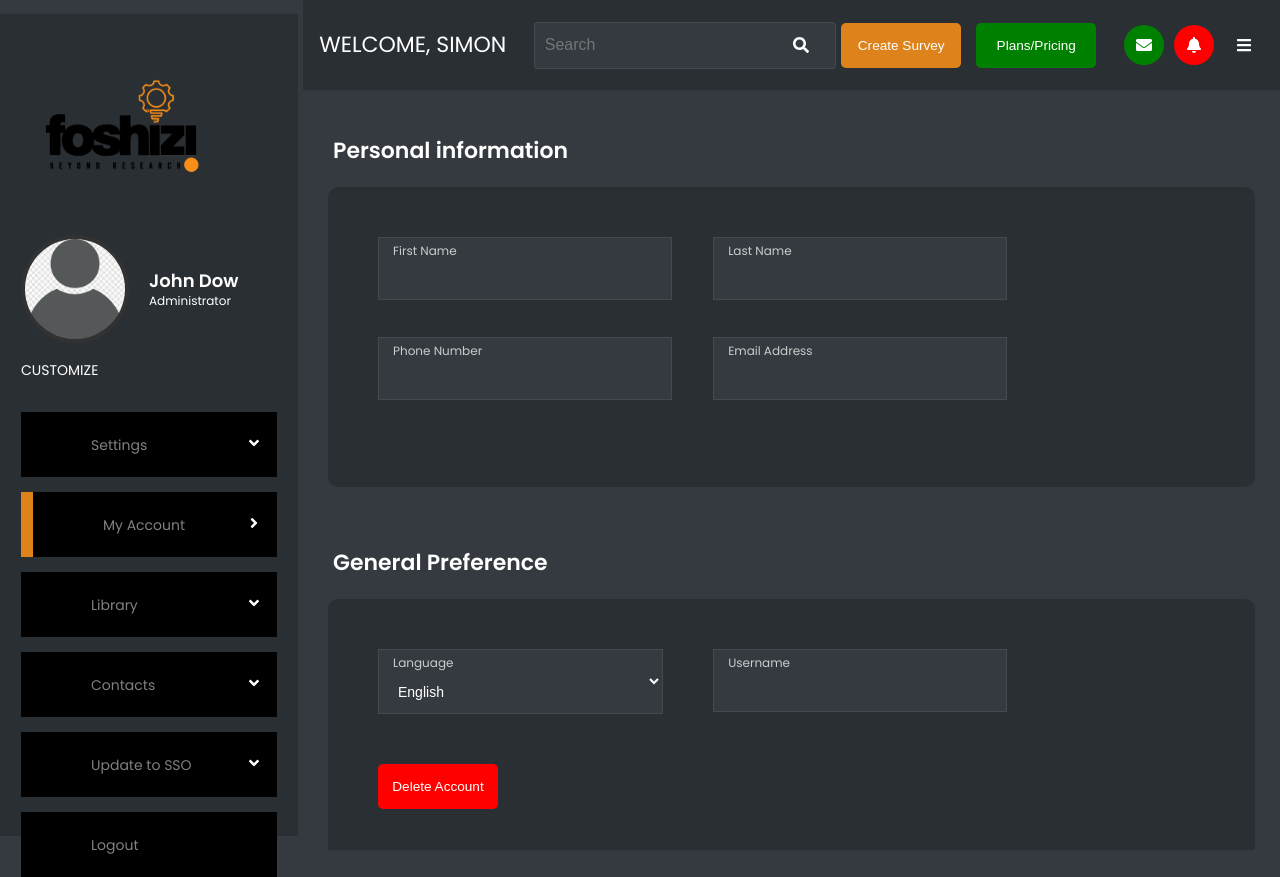
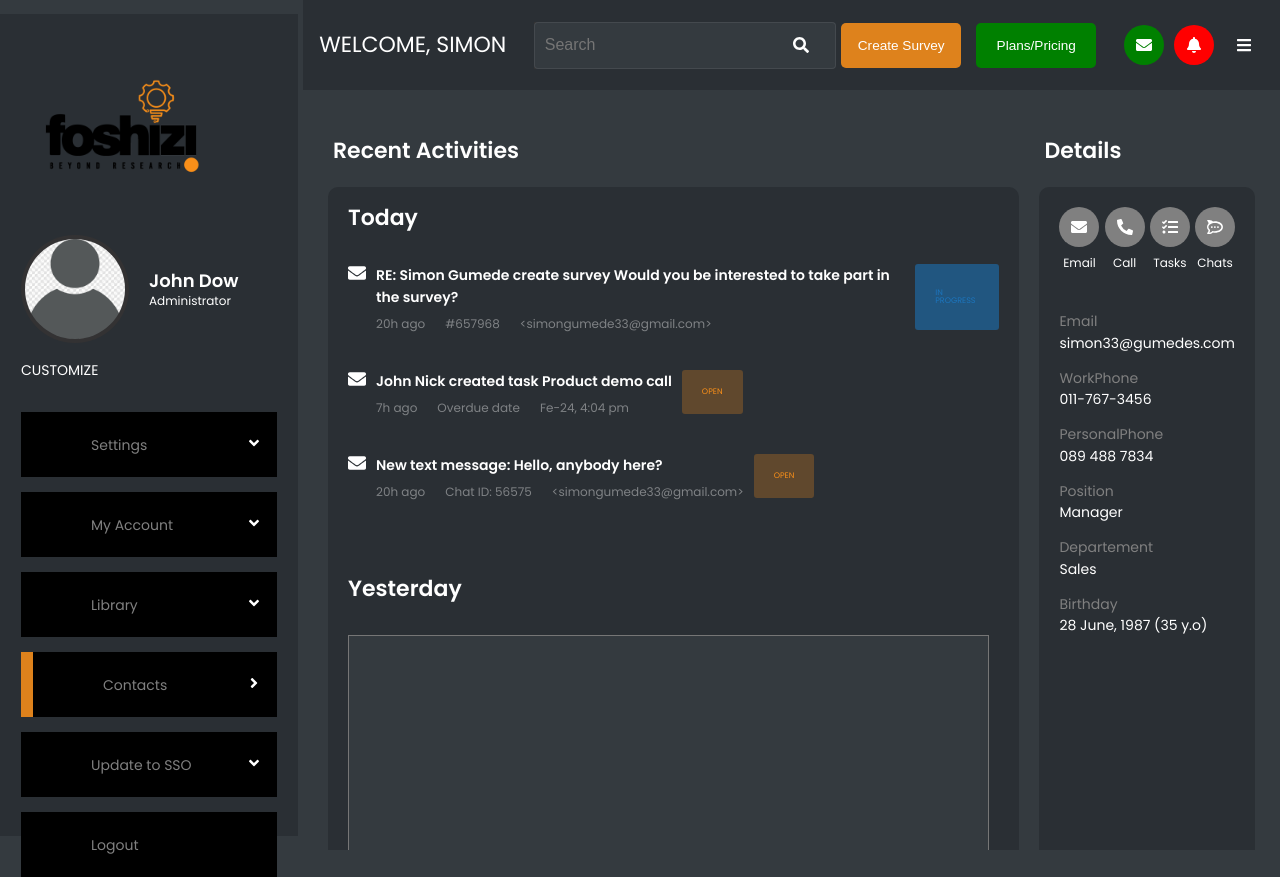
Before and after one commit to mwingrov/Foshizi, a Next.js app: page /dashboard in a window 1280 px wide. Built offline with nearby package versions, Linux system fonts and the light colour scheme.

Commit message:
features : contact page --details

```diff
--- /dev/null
+++ b/src/components/cards/recentActivitiesCard /index.js
@@ -0,0 +1,132 @@
+import Card from "@/components/base/card";
+import {
+  RecenActivityHeading,
+  ActivitiesContainer,
+  ActivityIcon,
+  ActivityContent,
+  ActivitiesList,
+  ActivityTitle,
+  ActivityDescription,
+  ActivityTime,
+  ActivityLog,
+  ActivityOrigin,
+  ActivityStatus,
+  Activity,
+  PreviousActivity,
+  TextAreaContainer,
+  IconWrapper,
+  DetailsHeading,
+  IconLabel,
+  Details,
+  DetailItem,
+  DetailLabel,
+  DetailsContainer,
+} from "./recentActivitiesElement";
+import { FaEnvelope, FaPhoneAlt, FaTasks, FaRocketchat } from "react-icons/fa";
+import { IconElement } from "@/components/ui/header/HeaderElement";
+
+const RecentActivitiesCard = ({ width }) => {
+  const recentActivities = [
+    {
+      title:
+        "RE: Simon Gumede create survey Would you be interested to take part in the survey?",
+      time: "20h ago",
+      log: "#657968",
+      origin: "<simongumede33@gmail.com>",
+      status: "In progress",
+    },
+    {
+      title: "John Nick created task Product demo call",
+      time: "7h ago",
+      log: "Overdue date",
+      origin: "Fe-24, 4:04 pm",
+      status: "Open",
+    },
+    {
+      title: "New text message: Hello, anybody here?",
+      time: "20h ago",
+      log: "Chat ID: 56575",
+      origin: "<simongumede33@gmail.com> ",
+      status: "Open",
+    },
+  ];
+  const details = {
+    email: "simon33@gumedes.com",
+    workPhone: "011-767-3456",
+    personalPhone: "089 488 7834",
+    position: "Manager",
+    Departement: "Sales",
+    Birthday: "28 June, 1987 (35 y.o)",
+  };
+  return (
+    <>
+      <Card width={width} title="Recent Activities">
+        <Activity>
+          <RecenActivityHeading>Today</RecenActivityHeading>
+          <ActivitiesList>
+            {recentActivities.map(
+              ({ title, time, log, origin, status }, index) => (
+                <ActivitiesContainer key={index}>
+                  <ActivityIcon>
+                    <FaEnvelope />
+                  </ActivityIcon>
+                  <ActivityContent>
+                    <ActivityTitle>{title}</ActivityTitle>
+                    <ActivityDescription>
+                      <ActivityTime>{time}</ActivityTime>
+                      <ActivityLog>{log}</ActivityLog>
+                      <ActivityOrigin>{origin}</ActivityOrigin>
+                    </ActivityDescription>
+                  </ActivityContent>
+                  <ActivityStatus status={status}>{status}</ActivityStatus>
+                </ActivitiesContainer>
+              )
+            )}
+          </ActivitiesList>
+        </Activity>
+        <PreviousActivity>
+          <RecenActivityHeading>Yesterday</RecenActivityHeading>
+          <TextAreaContainer rows={15}></TextAreaContainer>
+        </PreviousActivity>
+      </Card>
+      <Card width="" title="Details">
+        <IconWrapper>
+          <DetailsHeading>
+            <IconElement bg="grey">
+              <FaEnvelope />
+            </IconElement>
+            <IconLabel>Email</IconLabel>
+          </DetailsHeading>
+          <DetailsHeading>
+            <IconElement bg="grey">
+              <FaPhoneAlt />
+            </IconElement>
+            <IconLabel>Call</IconLabel>
+          </DetailsHeading>
+          <DetailsHeading>
+            <IconElement bg="grey">
+              <FaTasks />
+            </IconElement>
+            <IconLabel>Tasks</IconLabel>
+          </DetailsHeading>
+          <DetailsHeading>
+            <IconElement bg="grey">
+              <FaRocketchat />
+            </IconElement>
+            <IconLabel>Chats</IconLabel>
+          </DetailsHeading>
+        </IconWrapper>
+        <DetailsContainer>
+          {Object.entries(details).map(([key, value]) => (
+            <Details key={key}>
+              <DetailLabel> {key}</DetailLabel>
+              <DetailItem>{details[key]}</DetailItem>
+            </Details>
+          ))}
+        </DetailsContainer>
+      </Card>
+    </>
+  );
+};
+
+export default RecentActivitiesCard;
--- /dev/null
+++ b/src/components/cards/recentActivitiesCard /recentActivitiesElement.js
@@ -0,0 +1,127 @@
+import styled from "styled-components";
+
+export const Activity = styled.div`
+  color: #fff;
+`;
+export const RecenActivityHeading = styled.div`
+  font-size: 22px;
+  font-weight: 600;
+  color: #fff;
+  margin-bottom: 35px;
+`;
+export const ActivitiesList = styled.div`
+  display: flex;
+  flex-direction: column;
+  gap: 40px;
+`;
+export const ActivitiesContainer = styled.div`
+  display: flex;
+  flex-direction: column;
+  gap: 10px;
+
+  @media (min-width: 768px) {
+    flex-direction: row;
+  }
+`;
+export const ActivityIcon = styled.span`
+  font-size: 18px;
+`;
+export const ActivityContent = styled.div`
+  display: flex;
+  flex-direction: column;
+  gap: 10px;
+`;
+export const ActivityTitle = styled.h3`
+  font-size: 14px;
+  font-weight: 600;
+  line-height: 22px;
+`;
+export const ActivityDescription = styled.div`
+  display: flex;
+  color: rgba(255, 255, 255, 0.4);
+  gap: 20px;
+`;
+export const ActivityTime = styled.span`
+  font-size: 12px;
+  width: max-content;
+`;
+export const ActivityLog = styled.span`
+  font-size: 12px;
+  width: max-content;
+`;
+export const ActivityOrigin = styled.span`
+  font-size: 12px;
+  width: max-content;
+`;
+export const ActivityStatus = styled.span`
+  background: ${({ status }) =>
+    status === "Open"
+      ? "rgba(249, 143, 25, 0.26)"
+      : "rgba(28, 117, 188, 0.56);"};
+  color: ${({ status }) => (status === "Open" ? "#f98f19" : "#1C75BC")};
+  font-size: 8px;
+  border-radius: 3px;
+  display: flex;
+  justify-content: center;
+  align-items: center;
+  padding: 10px 12px;
+  text-transform: uppercase;
+  width: max-content;
+
+  @media (min-width: 768px) {
+    padding: 0 20px;
+  }
+`;
+
+export const PreviousActivity = styled.div`
+  margin-top: 80px;
+`;
+export const TextAreaContainer = styled.textarea`
+  width: 95%;
+  height: 50%;
+  padding: 10px;
+  font-size: 16px;
+  background: #343a3f;
+  color: #fff;
+`;
+
+export const IconWrapper = styled.div`
+  display: flex;
+  justify-content: space-between;
+  color: #fff;
+`;
+
+export const DetailsHeading = styled.div`
+  display: flex;
+  flex-direction: column;
+  gap: 10px;
+  align-items: center;
+`;
+export const IconLabel = styled.span`
+  font-size: 12px;
+`;
+export const DetailsContainer = styled.div`
+  display: flex;
+  flex-direction: column;
+  gap: 20px;
+  padding-top: 45px;
+`;
+export const Details = styled.div`
+  display: flex;
+  flex-direction: column;
+  gap: 7.5px;
+  align-items: start;
+`;
+
+export const DetailLabel = styled.span`
+  font-size: 14px;
+  color: grey;
+  text-transform: capitalize;
+`;
+export const DetailItem = styled.span`
+  font-style: normal;
+  font-weight: 400;
+  font-size: 14px;
+  line-height: 15px;
+  color: #fff;
+`;
--- a/src/components/layout/dashboard/index.js
+++ b/src/components/layout/dashboard/index.js
@@ -9,7 +9,7 @@ import UpdateSSOPanel from "@/components/ui/panels/UpdateSSOPanel";
 import { DashboardWrapper, DashboardMain } from "./DashboardElement";
 
 const Dashboard = () => {
-  const [showActivePanel, setShowActivePanel] = useState("My Account");
+  const [showActivePanel, setShowActivePanel] = useState("Contacts");
 
   return (
     <DashboardWrapper>
--- a/src/components/ui/panels/ContactPanel.js
+++ b/src/components/ui/panels/ContactPanel.js
@@ -1,8 +1,4 @@
-import ProfileCard from "@/components/cards/profileCard";
-import CustomerSurveyCompletedCard from "@/components/cards/customerSurveyCompletedCard";
-import ColleagueCard from "@/components/cards/colleaguesCard";
-import ChatCard from "@/components/cards/chatCard";
-import BioCard from "@/components/cards/bioCard";
+import RecentActivitiesCard from "@/components/cards/recentActivitiesCard ";
 import {
   RowContainer,
   PanelContainer,
@@ -12,13 +8,7 @@ const ContactPanel = () => {
   return (
     <PanelContainer>
       <RowContainer>
-        <ProfileCard width="" />
-        <BioCard width="" />
-        <CustomerSurveyCompletedCard width="half" />
-      </RowContainer>
-      <RowContainer>
-        <ColleagueCard width="full" />
-        <ChatCard width="half" />
+        <RecentActivitiesCard width="full" />
       </RowContainer>
     </PanelContainer>
   );
```
